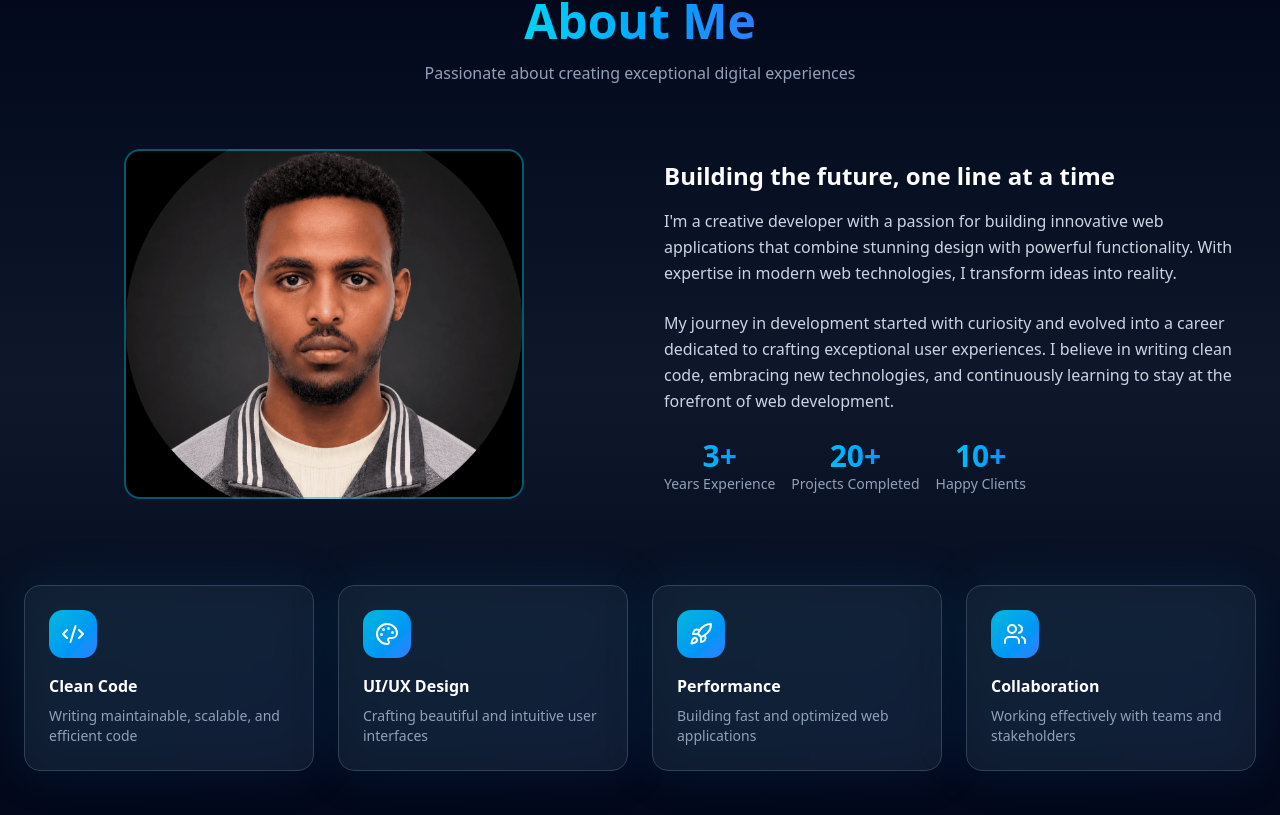
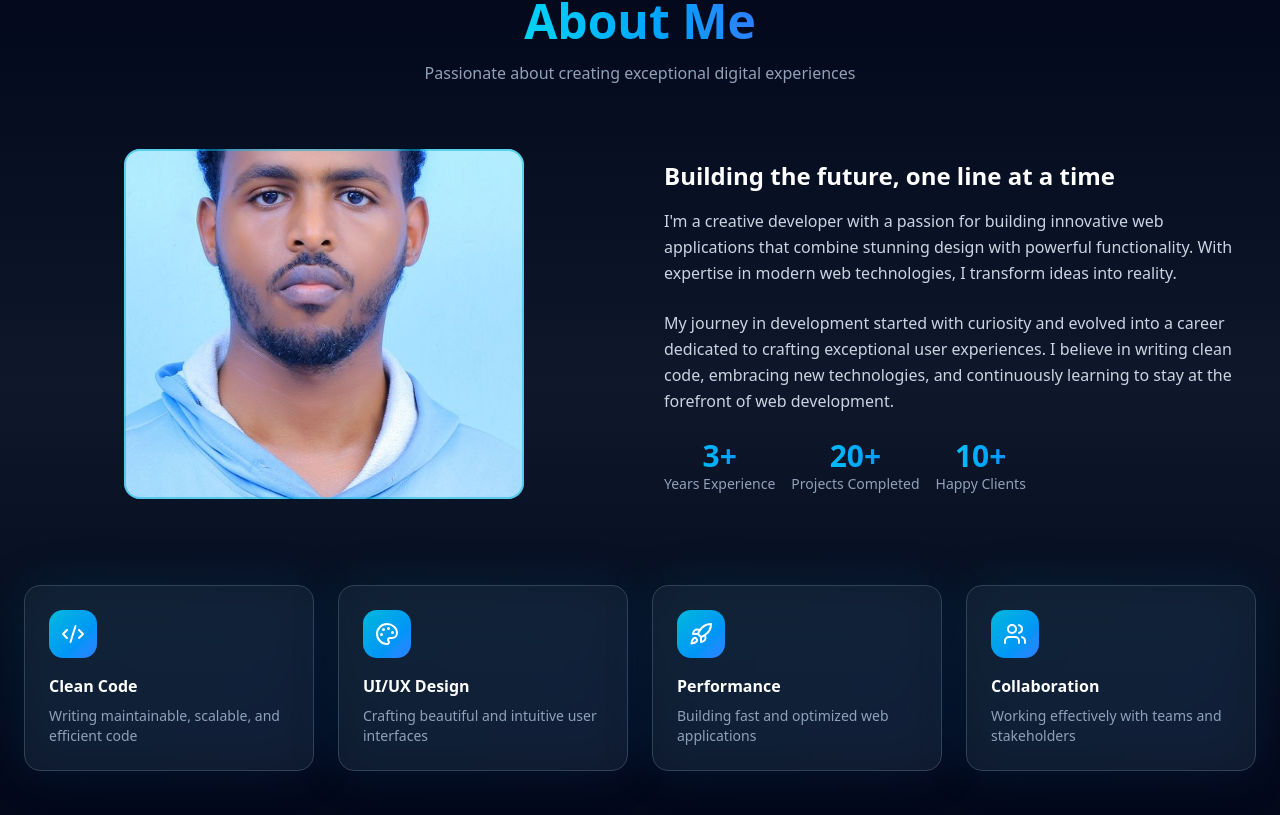
Before and after one commit to Yaya1200/Portifolio, a React (Vite) app: page / in a window 1280 px wide. Shown: the part 899-1714 px from the top of the page. Built offline with nearby package versions, Linux system fonts and the light colour scheme.

Commit message:
editing the image

```diff
--- a/src/components/About.tsx
+++ b/src/components/About.tsx
@@ -64,7 +64,7 @@ export function About() {
           >
             <div className="relative inline-block group" style={{marginLeft:"100px"}}>
               <img
-                src="./yaredimage.png"
+                src="./yaredimage.jpg"
                 className="w-24 h-24 object-cover rounded-2xl "
                 style={{
                   width:"400px",
```
Also changed, not shown: public/yaredimage.jpg (added), public/yaredimage.png (deleted).
